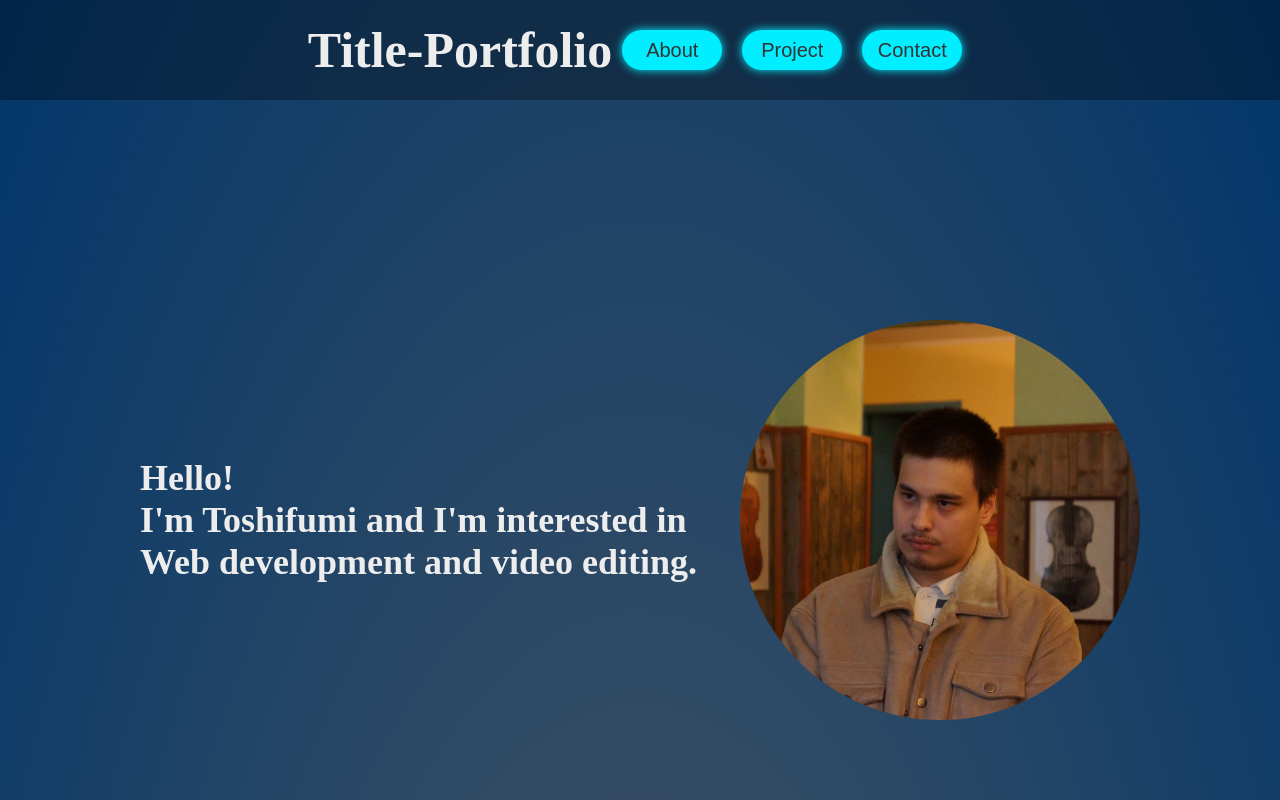
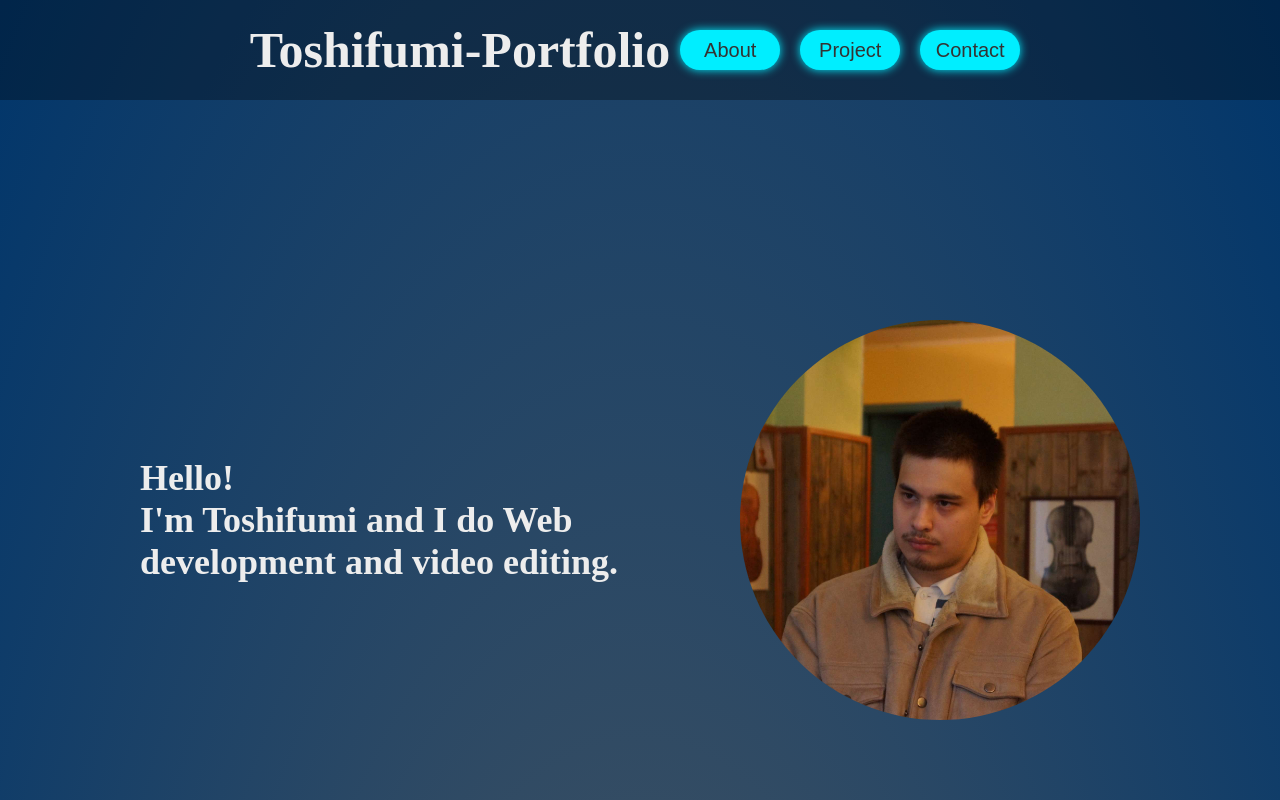
Before and after one commit to ToshifumiDT/portfolio, a plain HTML site: page index.html in a window 1280 px wide. Shown: the top 800 px of the page. Drawn offline with Linux system fonts and the light colour scheme; some packages are replaced by stand-ins of ours; a script that the page names is missing.

Commit message:
title and text

```diff
--- a/index.html
+++ b/index.html
@@ -14,7 +14,7 @@
     <header>
 
         <nav>
-            <h1>Title-Portfolio</h1>
+            <h1>Toshifumi-Portfolio</h1>
             <button class="navbtn" id="Button1">About</button>
             <button class="navbtn" id="Button2">Project</button>
             <button class="navbtn" id="Button3">Contact</button>
@@ -26,7 +26,7 @@
 
         <!--Introduction-->
         <section class="Introduction">
-            <div id="Text1"><b>Hello!<br>I'm Toshifumi and I'm interested in Web development and video editing.</b></div>
+            <div id="Text1"><b>Hello!<br>I'm Toshifumi and I do Web development and video editing.</b></div>
             <div class="image_circle"></div>
         </section>
 
```
